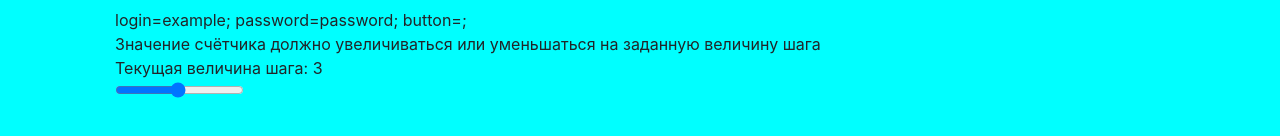
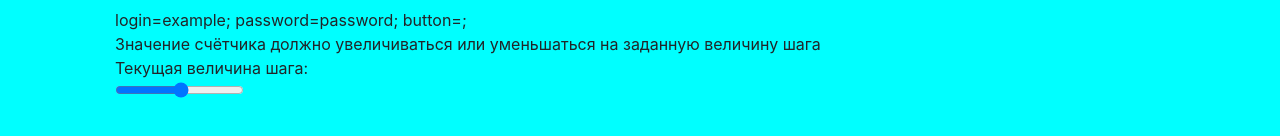
Before and after one commit to AlexeyCherevko1976/testProfilanceGroup, a React (Create React App) app: page / in a window 1280 px wide. Shown: the part 228-364 px from the top of the page. Built offline with nearby package versions, Linux system fonts and the light colour scheme.

Commit message:
dobavlenie nachalnogo koda Counter

```diff
--- a/src/Step.js
+++ b/src/Step.js
@@ -2,30 +2,37 @@ import React,{Component} from 'react';
 import store from "./reducers";
 
 
-const Step = () => {
+//const Step = () => {
+class Step extends React.Component{
+  constructor(props){
+  super(props);
   //const stepSize = useSelector(state => state.stepSize, (current, prev) => current === prev)
   //const dispatch = useDispatch()
-  const stepSize=store.getState().stepSize;
-  const value=store.getState().value;
+  const {stepSize}=store.getState().stepSize;
+  const {value}=store.getState().value;
+  this.onChangeStep=onChangeStep.bind(this);
   function onChangeStep(e){
     store.dispatch({type:'onChangeStep', value:e.target.value})
     const value=store.getState().value;
     console.log("e.target.value", e.target.value);
   }
-  return (
+  }
+
+render(){  return (
     <div>
       <div>Значение счётчика должно увеличиваться или уменьшаться на заданную величину шага</div>
-      <div>Текущая величина шага: {stepSize}</div>
+      <div>Текущая величина шага: {this.stepSize}</div>
       <input
         type="range"
         min="1"
         max="30"
-        value={value}
+        value={this.value}
         //onChange={({ target }) => dispatch(changeStepSize(target.value))}
-        onChange={onChangeStep}
+        onChange={this.onChangeStep}
       />
     </div>
   )
+} // render
 }
 
 export default Step
```
Also changed, not shown: src/Counter.js (added, +12 -0 lines).
